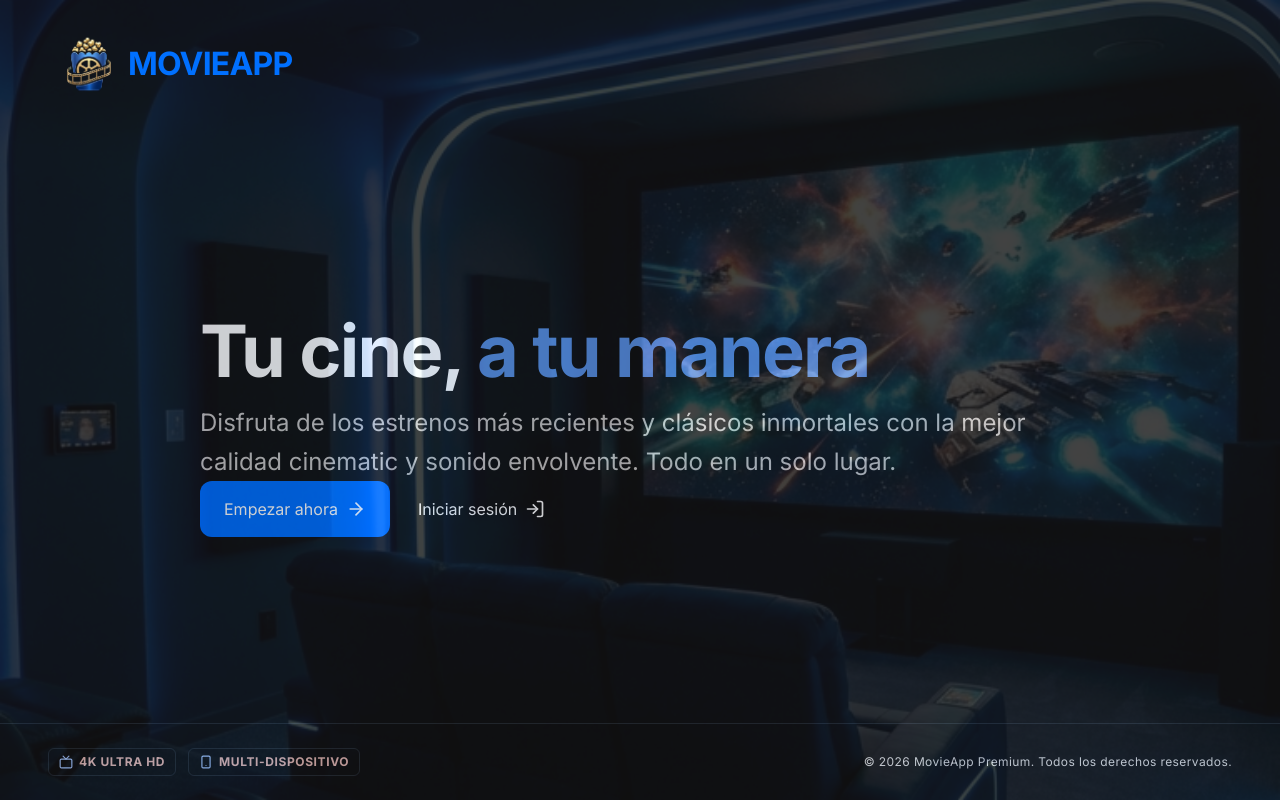
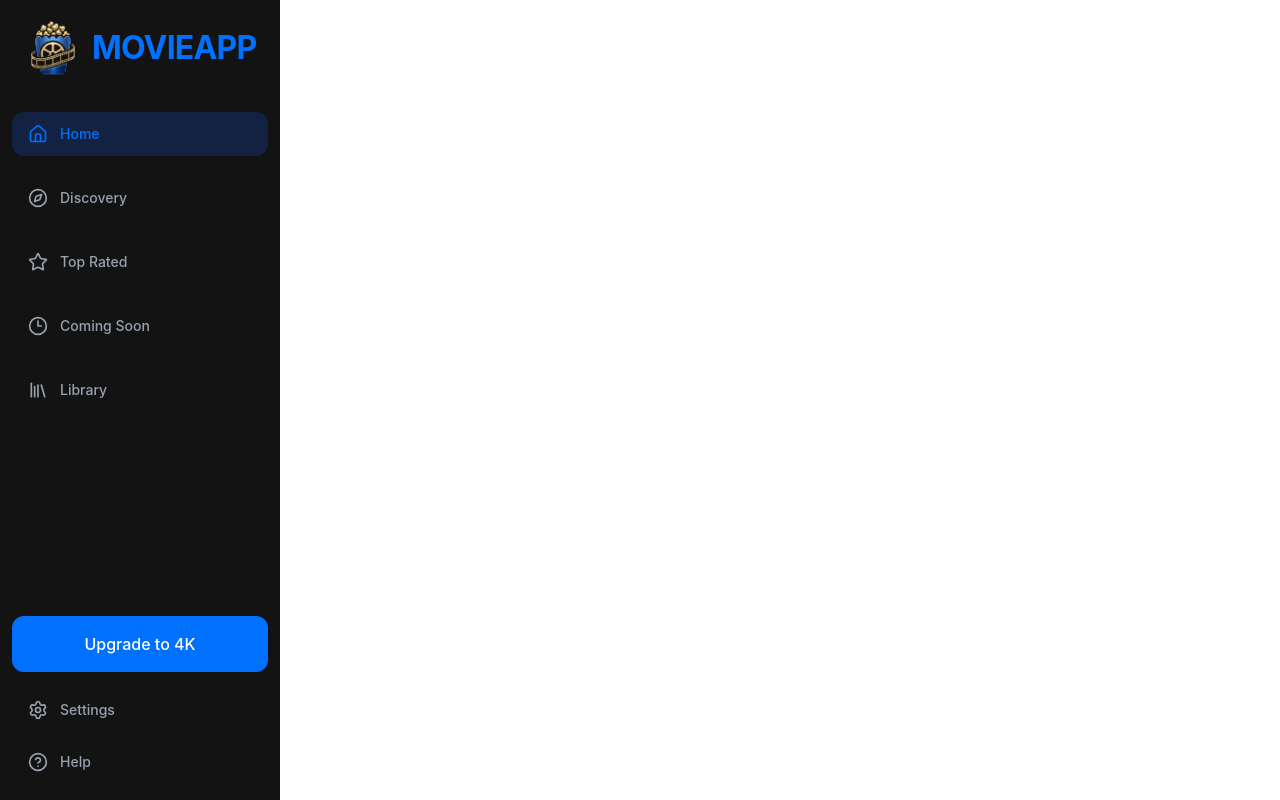
Before and after one commit to LexyArraez/MovieApp, a React (Vite) app: page /home in a window 1280 px wide. Built offline with nearby package versions, Linux system fonts and the light colour scheme.

Commit message:
feat/terminada-la-sidebar

```diff
--- a/src/App.jsx
+++ b/src/App.jsx
@@ -1,11 +1,11 @@
-import { LandingPage } from "./pages/LandingPage"
+import { Router } from "./Router";
+
 
 function App() {
     return (
-        <div>
-        <LandingPage></LandingPage>
-
-        </div>
+       <>
+       <Router/>
+       </>
     )
 }
 
--- /dev/null
+++ b/src/Router.jsx
@@ -0,0 +1,20 @@
+import { BrowserRouter, Route, Routes } from "react-router-dom";
+import { LandingPage } from "./pages/LandingPage"
+import { MovieHome } from "./pages/MovieHome";
+import { AppLayout } from "./pages/AppLayout";
+
+export const Router = () => {
+    return (
+        <BrowserRouter>
+            <Routes>
+                <Route path="/" element={<LandingPage />} />
+                <Route element={<AppLayout />}>
+                    <Route path="/home" element={<MovieHome />} />
+                    <Route path="/movie/:id" element={<div>Detalle película</div>} />
+                    <Route path="/favorites" element={<div>Favoritos</div>} />
+                    <Route path="/search" element={<div>Búsqueda</div>} />
+                </Route>
+            </Routes>
+        </BrowserRouter>
+    )
+}
--- a/src/components/common/MovieLogo.jsx
+++ b/src/components/common/MovieLogo.jsx
@@ -2,7 +2,7 @@
 export const MovieLogo = () => {
   return (
     <div>
-      <header className="relative z-10 px-5 py-6 md:px-12 ">
+      <header>
         <div className="flex items-center select-none">
           <img
             src="/img/screen-removebg-preview.png"
--- a/src/components/landing/AuthMenu.jsx
+++ b/src/components/landing/AuthMenu.jsx
@@ -1,15 +1,18 @@
 import { Button } from "../common/Button"
 import { ArrowRight, LogIn } from 'lucide-react';
+import { useNavigate } from 'react-router-dom';
 
 export const AuthMenu = () => {
+  const navigate = useNavigate();
 
   return (
     <div className="flex flex-col md:flex-row items-center gap-5 w-full md:w-auto ">
 
       <Button
         variant="primary"
-        icon={ArrowRight}>
-        Empezar ahora
+        icon={ArrowRight}
+        onClick={() => navigate('/home')}>
+        Explorar ahora
       </Button>
 
       <div className="block md:hidden text-body-sm text-neutral-500 mt-2">
--- /dev/null
+++ b/src/components/layout/ItemSidebar.jsx
@@ -0,0 +1,23 @@
+
+export const ItemSidebar = ({ icon: Icon,
+    label,
+    active = false, }) => {
+
+    return (
+        <button
+            className={`
+        flex items-center gap-3 px-4 py-3 rounded-xl transition-all duration-200
+        ${active
+                    ? "bg-blue-600/20 text-text-title"
+                    : "text-gray-400 hover:bg-white/5 hover:text-white"
+                }
+      `}
+        >
+            <Icon className="w-5 h-5" />
+
+            <span className="text-sm font-medium">
+                {label}
+            </span>
+        </button>
+    )
+}
--- /dev/null
+++ b/src/components/layout/Sidebar.jsx
@@ -0,0 +1,42 @@
+import { ItemSidebar } from "./ItemSidebar"
+import { footerMenu, menu } from "../../constants/sidebar"
+import { Button } from "../common/Button"
+import { MovieLogo } from "../common/MovieLogo"
+
+export const Sidebar = () => {
+    return (
+        <div className="w-70 h-screen bg-bg-page flex flex-col">
+            <div className="px-3 py-2">
+                <MovieLogo />
+            </div>
+
+            <nav className="flex flex-col gap-5 px-3 mt-4">
+                {menu.map((item) => (
+                    <ItemSidebar
+                        key={item.label}
+                        icon={item.icon}
+                        label={item.label}
+                        active={item.active}
+                    />
+                ))}
+            </nav>
+
+            <div className="flex-1" />
+
+            <div className="px-3 pb-4 flex flex-col gap-4">
+                <Button variant="primary" className="w-full">
+                    Upgrade to 4K
+                </Button>
+                <div className="flex flex-col gap-2">
+                    {footerMenu.map((item) => (
+                        <ItemSidebar
+                            key={item.label}
+                            icon={item.icon}
+                            label={item.label}
+                        />
+                    ))}
+                </div>
+            </div>
+        </div>
+    )
+}
--- /dev/null
+++ b/src/constants/sidebar.js
@@ -0,0 +1,36 @@
+import { Home, Compass, Star, Clock3, Library, Settings, HelpCircle } from "lucide-react";
+
+export const menu = [
+  {
+    icon: Home,
+    label: "Home",
+    active: true,
+  },
+  {
+    icon: Compass,
+    label: "Discovery",
+  },
+  {
+    icon: Star,
+    label: "Top Rated",
+  },
+  {
+    icon: Clock3,
+    label: "Coming Soon",
+  },
+  {
+    icon: Library,
+    label: "Library",
+  },
+];
+
+export const footerMenu = [
+  {
+    icon: Settings,
+    label: "Settings",
+  },
+  {
+    icon: HelpCircle,
+    label: "Help",
+  },
+];
--- /dev/null
+++ b/src/pages/AppLayout.jsx
@@ -0,0 +1,21 @@
+import { Outlet } from "react-router-dom"
+import { Sidebar } from "../components/layout/Sidebar"
+import { MovieLogo } from "../components/common/MovieLogo"
+
+export const AppLayout = () => {
+    return (
+        <div className="flex h-screen">
+            <div className="md:hidden fixed top-0 w-full z-10 py-2">
+                <MovieLogo />
+            </div>
+
+            <div className="hidden md:flex">
+                <Sidebar />
+            </div>
+
+            <div className="flex-1 mt-16 md:mt-0 overflow-auto">
+                <Outlet />
+            </div>
+        </div>
+    )
+}
--- a/src/pages/LandingPage.jsx
+++ b/src/pages/LandingPage.jsx
@@ -16,7 +16,7 @@ export const LandingPage = () => {
                     className="w-full h-full object-cover opacity-20"
                 />
             </div>
-            <header>
+            <header className="relative z-10 px-5 py-6 md:px-12">
                 <MovieLogo />
             </header>
             <main className="grow flex flex-col justify-center px-6 md:px-50 ">
--- /dev/null
+++ b/src/pages/MovieHome.jsx
@@ -0,0 +1,7 @@
+export const MovieHome = () => {
+    return (
+        <div className="p-6">
+
+        </div>
+    )
+}
```
